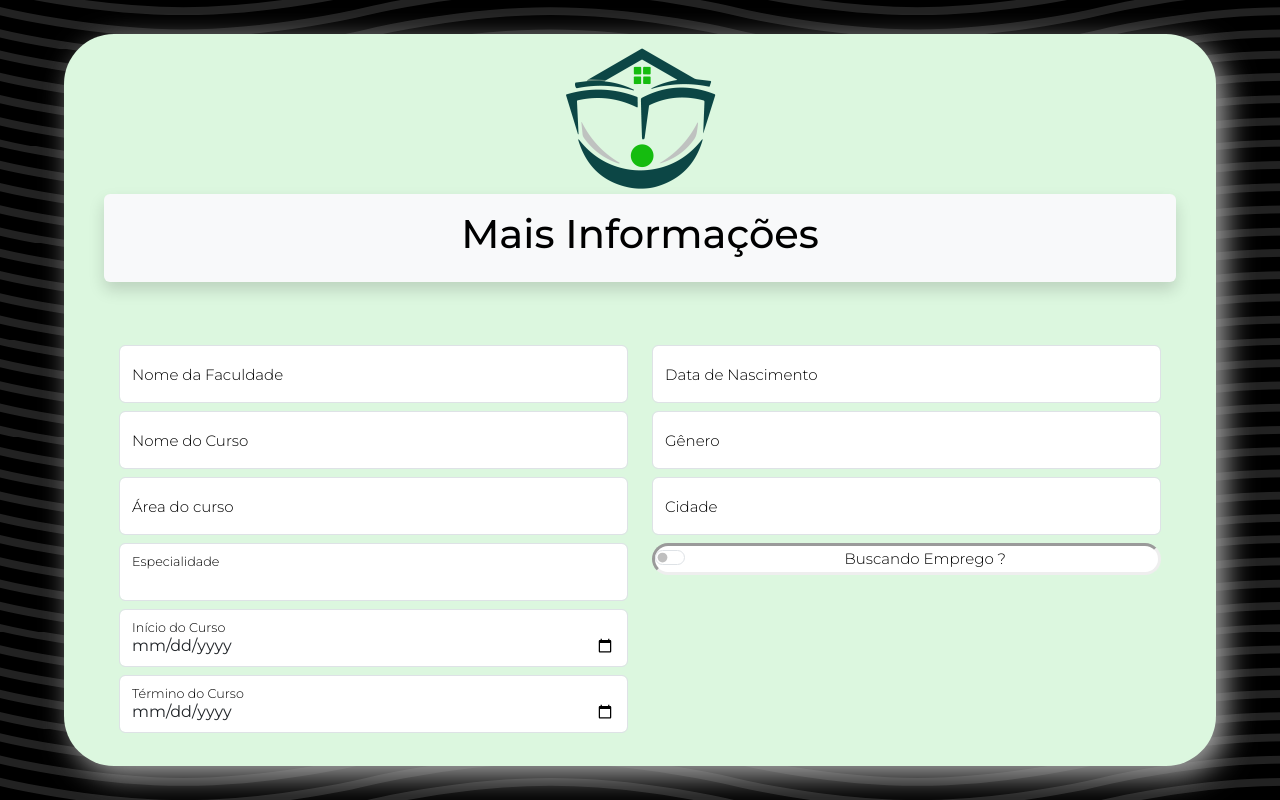
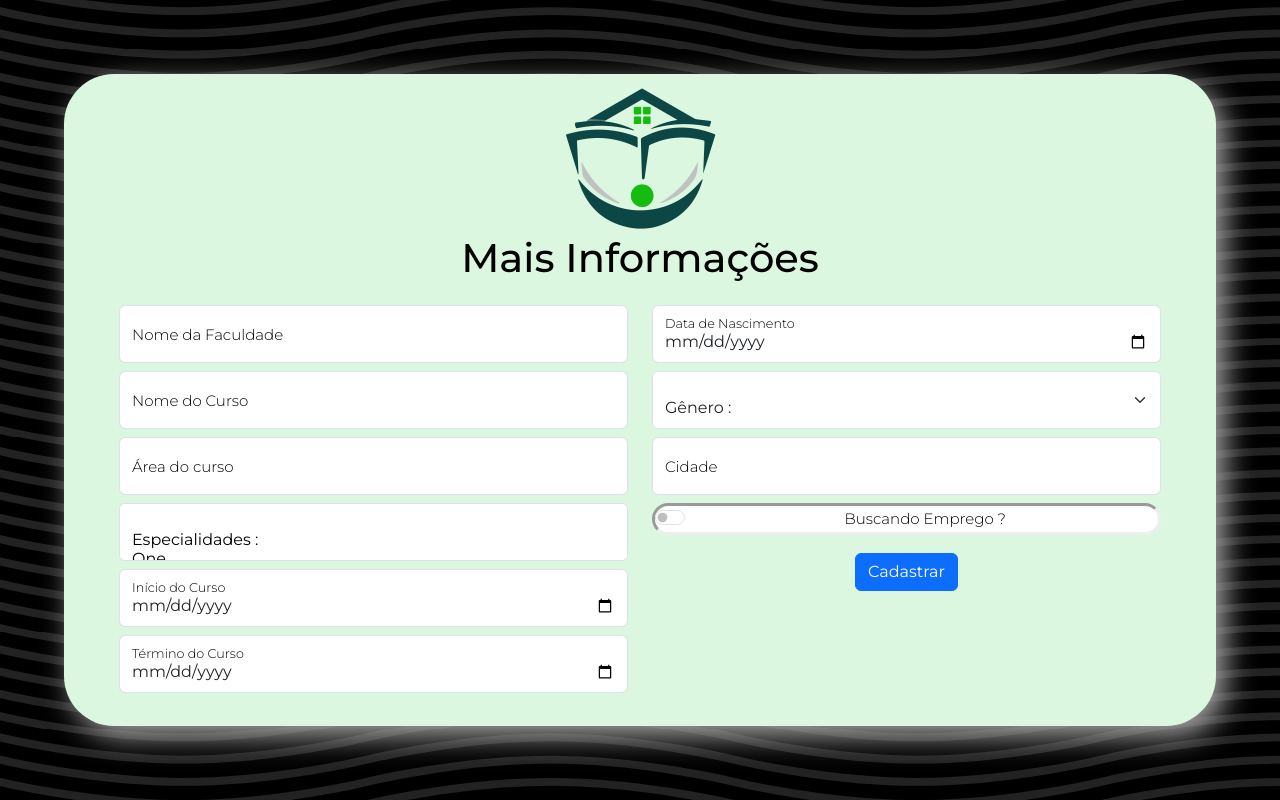
Before and after one commit to Pews-Cavern/Projeto-Integrador-OPET, a PHP site: page /loginCadastro/cadastro/vendedor/infoAdicional/index.php in a window 1280 px wide. Run offline with PHP 8.4, Linux system fonts and the light colour scheme.

Commit message:
infovendedor .php

```diff
--- a/loginCadastro/cadastro/vendedor/infoAdicional/index.php
+++ b/loginCadastro/cadastro/vendedor/infoAdicional/index.php
@@ -76,11 +76,8 @@
 <body>
 
     <main>
-
         <img src="../../../../assets/logo.png" alt="logo" class="logo">
-        <div class="shadow p-3 mb-5 bg-body-tertiary rounded">
-            <h1>Mais Informações</h1>
-        </div>
+        <h1>Mais Informações</h1>
 
         <form method="post">
             <div class="row">
@@ -109,29 +106,37 @@
                         </label>
                     </div>
 
-                    <div class="form-floating mb-2">
+                    <!-- <div class="form-floating mb-2">
                         <input type="Checkbox" class="form-control" name="subArea" id="subArea"
                             placeholder="Especialidade" required pattern="^[A-Za-z ]+$"
                             title="Apenas letras e espaços são permitidos.">
                         <label for="subArea">
                             <p class="place">Especialidade</p>
                         </label>
+                    </div> -->
+                    <div class="form-floating mb-2">
+                        <select class="form-select" name="subArea" multiple aria-label="multiple select example">
+                            <option>Especialidades :</option>
+                            <option value="1">One</option>
+                            <option value="2">Two</option>
+                            <option value="3">Three</option>
+                        </select>
                     </div>
 
                     <div class="form-floating mb-2">
-                        <input type="date" class="form-control" name="semestre" id="semestre"
-                            placeholder="Atual Semestre" required pattern="^[A-Za-z ]+$"
+                        <input type="date" class="form-control" name="inicioCurso" id="inicioCurso"
+                            placeholder="Início do Curso" required pattern="^[A-Za-z ]+$"
                             title="Apenas letras e espaços são permitidos.">
-                        <label for="semestre">
+                        <label for="inicioCurso">
                             <p class="place">Início do Curso</p>
                         </label>
                     </div>
 
                     <div class="form-floating mb-2">
-                        <input type="date" class="form-control" name="totalSemestre" id="totalSemestre"
-                            placeholder="Total de Semestres" required pattern="^[A-Za-z ]+$"
+                        <input type="date" class="form-control" name="finalCurso" id="finalCurso"
+                            placeholder="Término do Curso" required pattern="^[A-Za-z ]+$"
                             title="Apenas letras e espaços são permitidos.">
-                        <label for="totalSemestre">
+                        <label for="finalCurso">
                             <p class="place">Término do Curso</p>
                         </label>
                     </div>
@@ -140,33 +145,44 @@
                 <!-------------------------- ---------------------------- -------------------- -------------------------- --------------     -->
                 <div class="infoPersonal">
                     <div class="form-floating mb-2">
-                        <input type="text" class="form-control" name="faculdade" id="faculdade" placeholder="Faculdade"
-                            required pattern="^[A-Za-z ]+$" title="Apenas letras e espaços são permitidos.">
-                        <label for="faculdade">
+                        <input type="date" class="form-control" name="nascimento" id="nascimento"
+                            placeholder="Nascimento" required pattern="^[A-Za-z ]+$"
+                            title="Apenas letras e espaços são permitidos.">
+                        <label for="nascimento">
                             <p class="place">Data de Nascimento</p>
                         </label>
                     </div>
 
-                    <div class="form-floating mb-2">
+                    <!-- <div class="form-floating mb-2">
                         <input type="select" class="form-control" name="curso" id="curso" placeholder="Curso" required
                             pattern="^[A-Za-z ]+$" title="Apenas letras e espaços são permitidos.">
                         <label for="curso">
                             <p class="place">Gênero</p>
                         </label>
+                    </div> -->
+                    <div class="form-floating mb-2">
+                        <select class="form-select" name="genero" aria-label="multiple select example">
+                            <option selected>Gênero :</option>
+                            <option value="1">Homen</option>
+                            <option value="2">Mulher</option>
+                            <option value="3">Outros</option>
+                        </select>
                     </div>
 
                     <div class="form-floating mb-2">
-                        <input type="select" class="form-control" name="area" id="area" placeholder="Área do curso"
+                        <input type="text" class="form-control" name="cidade" id="cidade" placeholder="Cidade"
                             required pattern="^[A-Za-z ]+$" title="Apenas letras e espaços são permitidos.">
-                        <label for="area">
+                        <label for="cidade">
                             <p class="place">Cidade</p>
                         </label>
                     </div>
 
                     <div class="form-check form-switch">
-                        <input class="form-check-input" type="checkbox" role="switch" id="flexSwitchCheckDefault">
+                        <input class="form-check-input" name="buscandoEmprego" type="checkbox" role="switch" id="flexSwitchCheckDefault">
                         <label class="form-check-label" for="flexSwitchCheckDefault">Buscando Emprego ?</label>
                     </div>
+                    <input class="btn btn-primary mt-3 mx-auto" type="submit" value="Cadastrar" name="gravar"
+                        id="button" required>
 
                 </div>
             </div>
@@ -182,10 +198,40 @@
         integrity="sha384-C6RzsynM9kWDrMNeT87bh95OGNyZPhcTNXj1NW7RuBCsyN/o0jlpcV8Qyq46cDfL"
         crossorigin="anonymous"></script>
 </body>
-<!--
-INSERT INTO `infovendedor`
-(`id_vend`, `id_login`, `facul`, `curso`, `area`, `sub_area`, `semestre`, `semestre_total`, `empregado`, `cidade`, `genero`, `nascimento`);
-VALUES ('', '8', 'Opet', 'Curso de Análise e Desenvolvimento de Sistemas', 'ti', 'back-end', '2', '5', '0', 'Curitiba', '1', '28/05/2003');
- -->
+
+<?php
+include "./../../../../util/config.php";
+$errType = false;
+if (isset($_POST['gravar'])) {
+    $faculcade = $_POST['faculdade'];
+    $curso = $_POST['curso'];
+    $area = $_POST['area'];
+    $subArea = $_POST['subArea'];
+    $inicioCurso = $_POST['inicioCurso'];
+    $finalCurso = $_POST['finalCurso'];
+    $buscandoEmprego = $_POST['buscandoEmprego'];
+    $cidade = $_POST['cidade'];
+    $genero = $_POST['genero'];
+    $nascimeto = $_POST['nascimento'];
+    $grava = $conn->prepare('INSERT INTO `infovendedor` (`id_vend`, `id_login`, `facul`, `curso`, `area`, `subArea`, `inicioCurso`, `finalCurso`, `buscandoEmprego`, `cidade`, `genero`, `nascimento`) VALUES (NULL, NULL, :faculdade, :curso, :area, :subArea, :inicioCurso, :finalCurso, :buscandoEmprego, :cidade, :genero, :nascimento)');
+    $grava->bindValue(":faculdade", $faculcade);
+    $grava->bindValue(":curso", $curso);
+    $grava->bindValue(":area", $area);
+    $grava->bindValue(":subArea", $subArea);
+    $grava->bindValue(":inicioCurso", $inicioCurso);
+    $grava->bindValue(":finalCurso", $finalCurso);
+    $grava->bindValue(":buscandoEmprego", $buscandoEmprego);
+    $grava->bindValue(":cidade", $cidade);
+    $grava->bindValue(":genero", $genero);
+    $grava->bindValue(":nascimento", $nascimeto);
+    $grava->execute();
+    if ($login->rowCount() == 0) {
+        $errType = true;
+    }
+}
+?>
+<!-- INSERT INTO `infovendedor`
+(`id_vend`, `id_login`, `facul`, `curso`, `area`, `subArea`, `inicioCurso`, `finalCurso`, `buscandoEmprego`, `cidade`, `genero`, `nascimento`)
+VALUES (NULL, '', '', '', '', '', '', '', '', '', '', '') -->
 
 </html>
```
